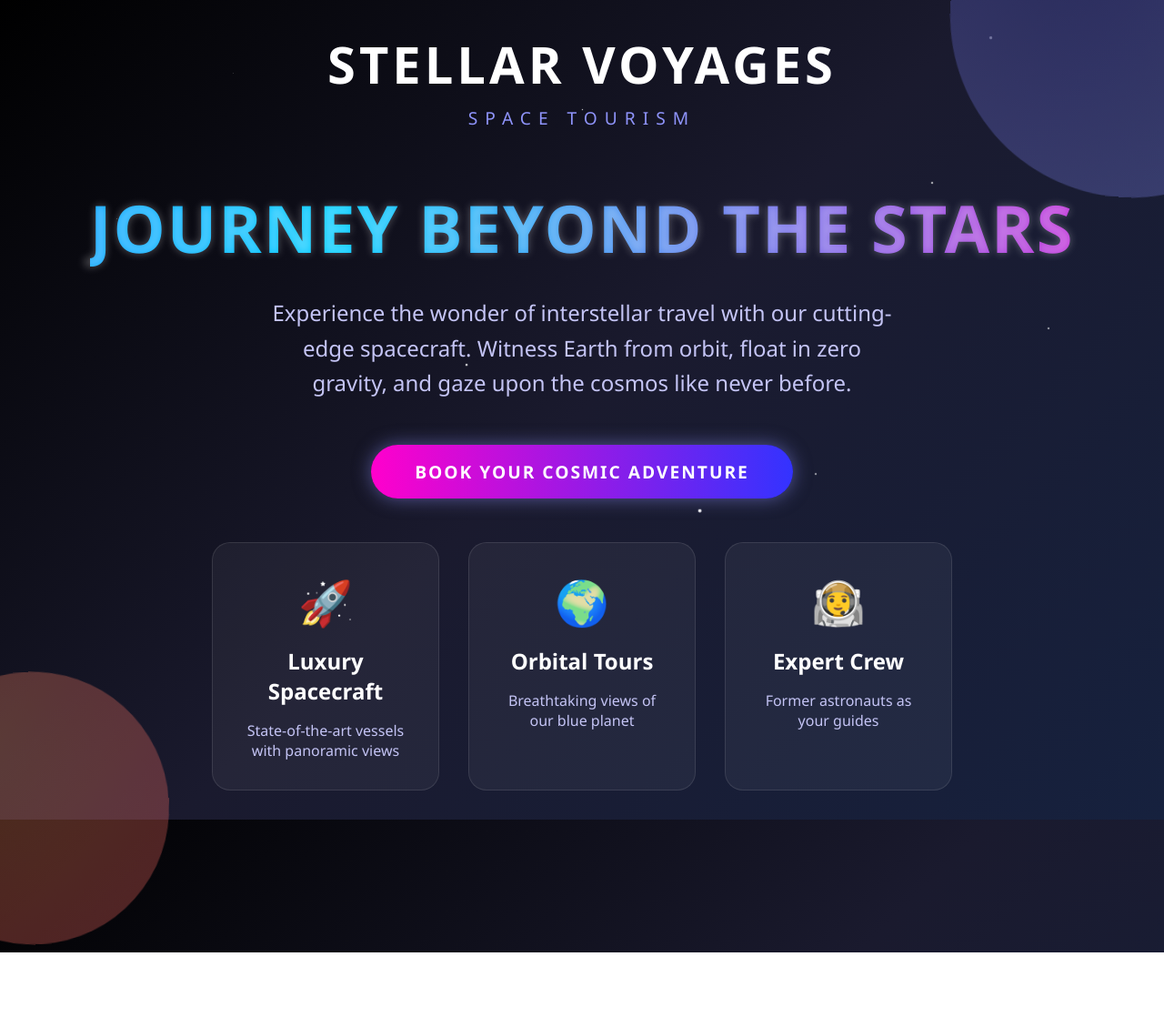
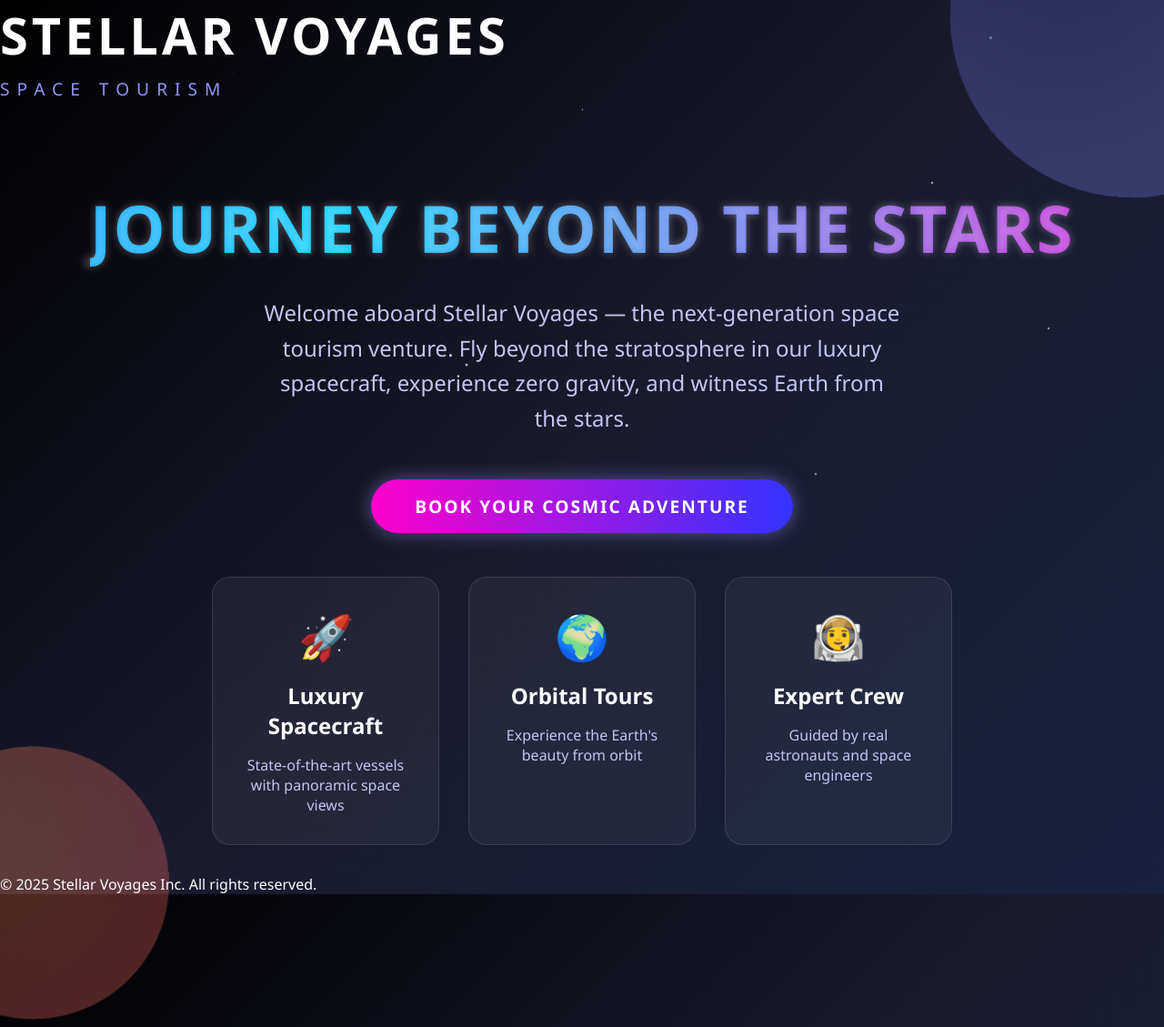
Before and after one commit to Rudra77777/CssPro, a plain HTML site: page index.html in a window 1280 px wide. Shown: the top 1129 px of the page at 91% size. Before the commit the page ends 1047 px from the top, so only its background shows below. Drawn offline with Linux system fonts and the light colour scheme.

Commit message:
Update index.html

```diff
--- a/index.html
+++ b/index.html
@@ -2,11 +2,15 @@
 <html lang="en">
 <head>
   <meta charset="UTF-8">
-  <meta name="viewport" content="width=device-width, initial-scale=1.0">
-  <title>Stellar Voyages | Space Tourism</title>
+  <meta name="viewport" content="width=device-width, initial-scale=1">
+  <title>Stellar Voyages – Your Cosmic Getaway</title>
+  <meta name="description" content="Join Stellar Voyages to experience luxury space tourism and orbital adventures beyond the stars.">
+
   <link rel="stylesheet" href="style.css">
 </head>
 <body>
+
+  <!-- Starfield Background -->
   <div class="stars">
     <div class="star"></div>
     <div class="star"></div>
@@ -20,41 +24,47 @@
     <div class="star"></div>
   </div>
 
+  <!-- Planets (Visual FX) -->
   <div class="planet planet-1"></div>
   <div class="planet planet-2"></div>
 
-  <section class="hero">
-    <div class="logo">
-      <h1>STELLAR VOYAGES</h1>
-      <p>SPACE TOURISM</p>
-    </div>
+  <header class="logo">
+    <h1>STELLAR VOYAGES</h1>
+    <p>SPACE TOURISM</p>
+  </header>
 
+  <main class="hero">
     <h1 class="headline">JOURNEY BEYOND THE STARS</h1>
 
     <p class="subtitle">
-      Experience the wonder of interstellar travel with our cutting-edge spacecraft.
-      Witness Earth from orbit, float in zero gravity, and gaze upon the cosmos like never before.
+      Welcome aboard Stellar Voyages — the next-generation space tourism venture.
+      Fly beyond the stratosphere in our luxury spacecraft, experience zero gravity, and witness Earth from the stars.
     </p>
 
     <a href="#" class="cta-button">Book Your Cosmic Adventure</a>
 
-    <div class="features">
+    <section class="features">
       <div class="feature">
         <div class="icon">🚀</div>
         <h3>Luxury Spacecraft</h3>
-        <p>State-of-the-art vessels with panoramic views</p>
+        <p>State-of-the-art vessels with panoramic space views</p>
       </div>
       <div class="feature">
         <div class="icon">🌍</div>
         <h3>Orbital Tours</h3>
-        <p>Breathtaking views of our blue planet</p>
+        <p>Experience the Earth's beauty from orbit</p>
       </div>
       <div class="feature">
         <div class="icon">👨‍🚀</div>
         <h3>Expert Crew</h3>
-        <p>Former astronauts as your guides</p>
+        <p>Guided by real astronauts and space engineers</p>
       </div>
-    </div>
-  </section>
+    </section>
+  </main>
+
+  <footer>
+    <p>© 2025 Stellar Voyages Inc. All rights reserved.</p>
+  </footer>
+
 </body>
 </html>
```
